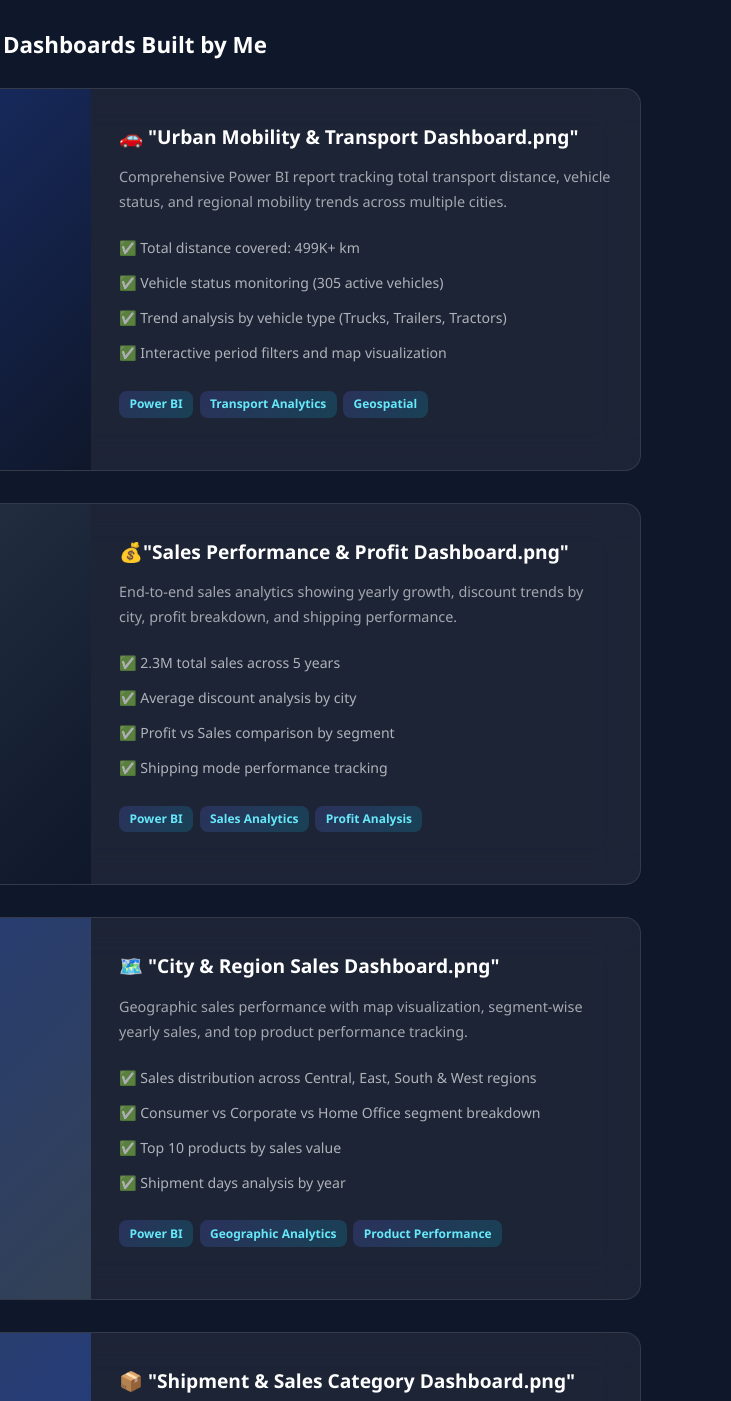
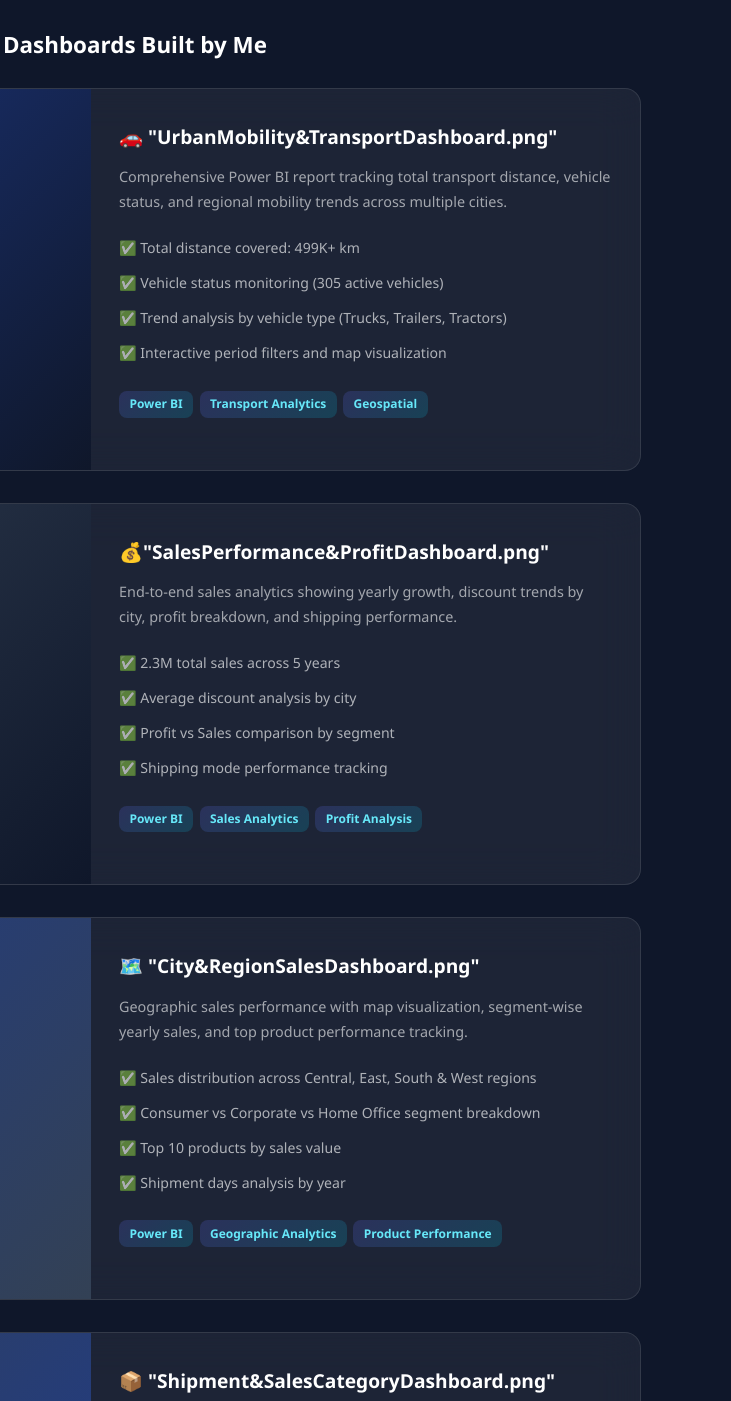
Before and after one commit to aryandave-portfolio/aryandave-portfolio.github.io, a plain HTML site: page index.html in a window 1280 px wide. Shown: the part 4240-5641 px from the top of the page, 549-1280 px from the left. Drawn offline with Linux system fonts and the light colour scheme; animation ran at ten frames a second.

Commit message:
Update index.html

```diff
--- a/index.html
+++ b/index.html
@@ -1096,10 +1096,10 @@
             <div class="dash-card reveal" style="margin-bottom:2rem;">
                 <div class="dash-card-inner">
                     <div class="dash-preview" style="background: linear-gradient(135deg, #1e3a8a, #0f172a);">
-                        <img src="images/Urban Mobility & Transport Dashboard.png"style="max-width:100%; max-height:320px; border-radius:12px; box-shadow:0 10px 30px rgba(0,0,0,0.4);" alt="Urban Mobility Report Dashboard">
+                        <img src="images/UrbanMobility&TransportDashboard.png"style="max-width:100%; max-height:320px; border-radius:12px; box-shadow:0 10px 30px rgba(0,0,0,0.4);" alt="Urban Mobility Report Dashboard">
                     </div>
                     <div class="dash-info">
-                        <h3>🚗 "Urban Mobility & Transport Dashboard.png" </h3>
+                        <h3>🚗 "UrbanMobility&TransportDashboard.png" </h3>
                         <p>Comprehensive Power BI report tracking total transport distance, vehicle status, and regional mobility trends across multiple cities.</p>
                         <ul class="dash-features">
                             <li>✅ Total distance covered: 499K+ km</li>
@@ -1120,10 +1120,10 @@
             <div class="dash-card reveal" style="margin-bottom:2rem;">
                 <div class="dash-card-inner">
                     <div class="dash-preview" style="background: linear-gradient(135deg, #334155, #0f172a);">
-                        <img src="images/Sales Performance & Profit Dashboard.png" style="max-width:100%; max-height:320px; border-radius:12px; box-shadow:0 10px 30px rgba(0,0,0,0.4);" alt="Total Sales Dashboard">
+                        <img src="images/SalesPerformance&ProfitDashboard.png" style="max-width:100%; max-height:320px; border-radius:12px; box-shadow:0 10px 30px rgba(0,0,0,0.4);" alt="Total Sales Dashboard">
                     </div>
                     <div class="dash-info">
-                        <h3>💰"Sales Performance & Profit Dashboard.png"</h3>
+                        <h3>💰"SalesPerformance&ProfitDashboard.png"</h3>
                         <p>End-to-end sales analytics showing yearly growth, discount trends by city, profit breakdown, and shipping performance.</p>
                         <ul class="dash-features">
                             <li>✅ 2.3M total sales across 5 years</li>
@@ -1144,10 +1144,10 @@
             <div class="dash-card reveal" style="margin-bottom:2rem;">
                 <div class="dash-card-inner">
                     <div class="dash-preview" style="background: linear-gradient(135deg, #1e3a8a, #334155);">
-                        <img src="images/City & Region Sales Dashboard.png" style="max-width:100%; max-height:320px; border-radius:12px; box-shadow:0 10px 30px rgba(0,0,0,0.4);" alt="City Region Sales Dashboard">
+                        <img src="images/City&RegionSalesDashboard.png" style="max-width:100%; max-height:320px; border-radius:12px; box-shadow:0 10px 30px rgba(0,0,0,0.4);" alt="City Region Sales Dashboard">
                     </div>
                     <div class="dash-info">
-                        <h3>🗺️ "City & Region Sales Dashboard.png"</h3>
+                        <h3>🗺️ "City&RegionSalesDashboard.png"</h3>
                         <p>Geographic sales performance with map visualization, segment-wise yearly sales, and top product performance tracking.</p>
                         <ul class="dash-features">
                             <li>✅ Sales distribution across Central, East, South & West regions</li>
@@ -1168,10 +1168,10 @@
             <div class="dash-card reveal" style="margin-bottom:2rem;">
                 <div class="dash-card-inner">
                     <div class="dash-preview" style="background: linear-gradient(135deg, #334155, #1e3a8a);">
-                        <img src="images/Shipment & Sales Category Dashboard.png" style="max-width:100%; max-height:320px; border-radius:12px; box-shadow:0 10px 30px rgba(0,0,0,0.4);" alt="Shipment & Sales Dashboard">
+                        <img src="images/Shipment&SalesCategoryDashboard.png" style="max-width:100%; max-height:320px; border-radius:12px; box-shadow:0 10px 30px rgba(0,0,0,0.4);" alt="Shipment & Sales Dashboard">
                     </div>
                     <div class="dash-info">
-                        <h3>📦 "Shipment & Sales Category Dashboard.png"</h3>
+                        <h3>📦 "Shipment&SalesCategoryDashboard.png"</h3>
                         <p>Quarterly shipment performance, category-wise sales & profit comparison, and discount analysis by product.</p>
                         <ul class="dash-features">
                             <li>✅ Monthly shipment days trend (Q1-Q4)</li>
@@ -1192,10 +1192,10 @@
             <div class="dash-card reveal">
                 <div class="dash-card-inner">
                     <div class="dash-preview" style="background: linear-gradient(135deg, #0f172a, #1e3a8a);">
-                        <img src="images/SalesDash Executive Summary.png" style="max-width:100%; max-height:320px; border-radius:12px; box-shadow:0 10px 30px rgba(0,0,0,0.4);" alt="SalesDash Executive Dashboard">
+                        <img src="images/SalesDashExecutiveSummary.png" style="max-width:100%; max-height:320px; border-radius:12px; box-shadow:0 10px 30px rgba(0,0,0,0.4);" alt="SalesDash Executive Dashboard">
                     </div>
                     <div class="dash-info">
-                        <h3>📊 "SalesDash Executive Summary.png"</h3>
+                        <h3>📊 "SalesDashExecutiveSummary.png"</h3>
                         <p>High-level executive dashboard showing total profit (286K), customer insights, monthly sales trends, and geographic performance.</p>
                         <ul class="dash-features">
                             <li>✅ 286K total profit across all transactions</li>
```
